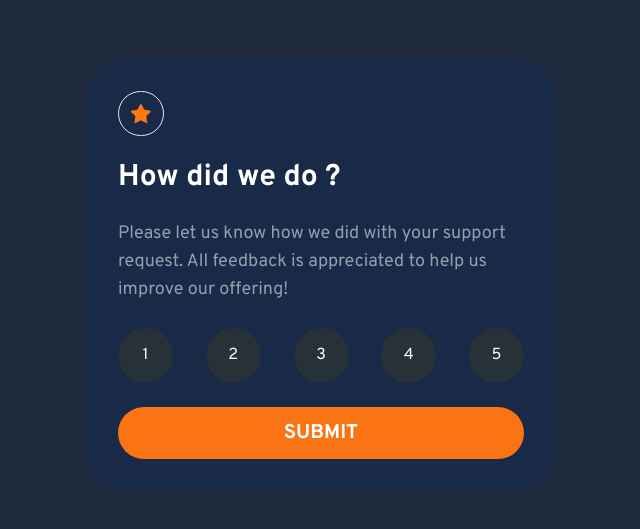
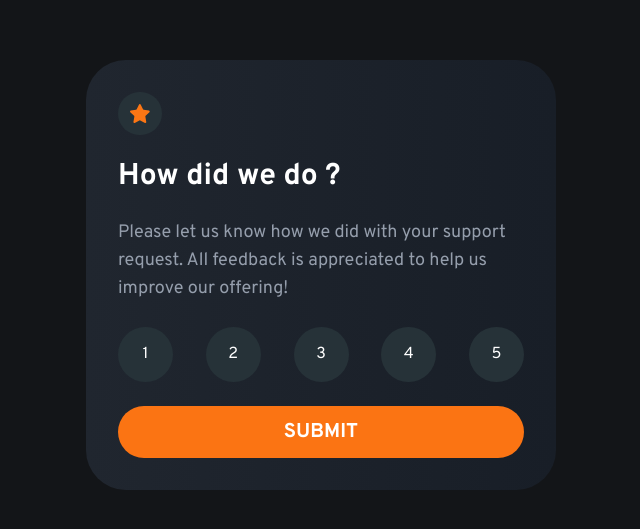
Before and after one commit to nathan-codes/Frontend-Mentor-Challenges, a Next.js app in the folder interactive-rating-component/: page / in a window 1280 px wide. Shown: the part 125-654 px from the top of the page, without its empty margins (319-959 px from the left). Built offline with nearby package versions, Linux system fonts and the light colour scheme.

Commit message:
Finishing touches

```diff
--- a/interactive-rating-component/src/app/components/RatingCard.tsx
+++ b/interactive-rating-component/src/app/components/RatingCard.tsx
@@ -9,8 +9,8 @@ type HomeProps = {
 
 function RatingCard(props: HomeProps) {
   return (
-    <article className="w-[470px]   bg-[#182a47] text-white  rounded-[40px]  flex flex-col  justify-center space-y-6 p-8">
-      <span className="border rounded-full w-fit p-3">
+    <article className="w-[470px]   bg-gradient-to-r from-[#20262F] to-[#181E27] text-white  rounded-[40px]  flex flex-col  justify-center space-y-6 p-8 ">
+      <span className=" bg-[#263238] rounded-full w-fit p-3">
         <Image src={staricon} className="w-5" alt="Star icon" />
       </span>
 
--- a/interactive-rating-component/src/app/page.tsx
+++ b/interactive-rating-component/src/app/page.tsx
@@ -29,8 +29,7 @@ export default function Home() {
   const [submit, setSubmit] = useState(false);
 
   return (
-    <main className="min-h-screen  flex flex-col items-center justify-center bg-slate-800">
-
+    <main className="min-h-screen  flex flex-col items-center justify-center bg-[#131518]">
       {!submit ? (
         <RatingCard
           buttonRatings={rating}
```
